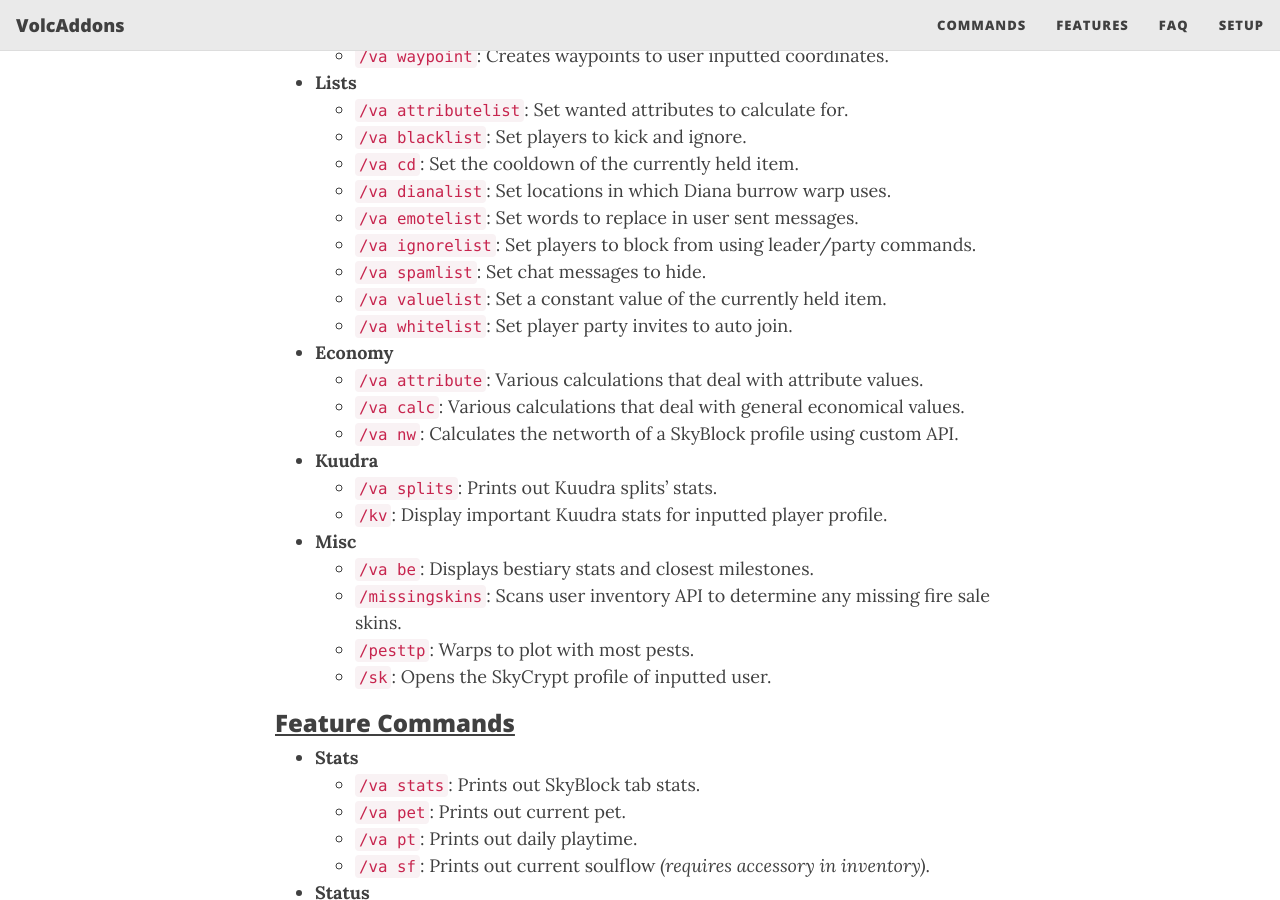
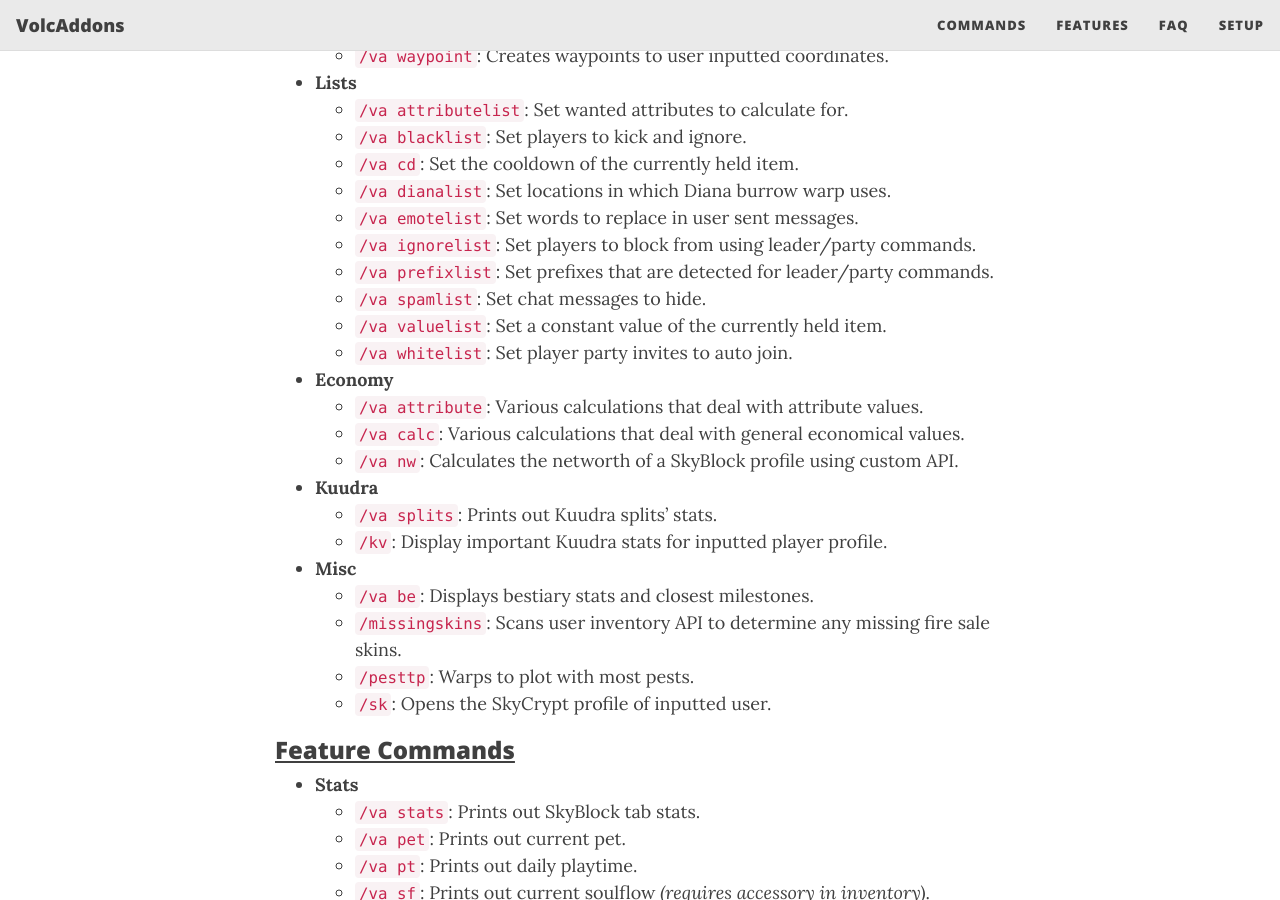
Before and after one commit to Volcaronitee1/volcaronitee1.github.io, a Jekyll site: the page built from commands.md, in a window 1280 px wide and 900 px high, scrolled down 667 px. Built offline with Jekyll 4.4.1, drawn with Linux system fonts in a browser that asks for light colours; nearby versions of some CDN libraries.

Commit message:
Update commands.md

```diff
--- a/commands.md
+++ b/commands.md
@@ -25,6 +25,7 @@ subtitle: List of every non-gui related commands.
     - `/va dianalist`: Set locations in which Diana burrow warp uses.
     - `/va emotelist`: Set words to replace in user sent messages.
     - `/va ignorelist`: Set players to block from using leader/party commands.
+    - `/va prefixlist`: Set prefixes that are detected for leader/party commands.
     - `/va spamlist`: Set chat messages to hide.
     - `/va valuelist`: Set a constant value of the currently held item.
     - `/va whitelist`: Set player party invites to auto join.
```
